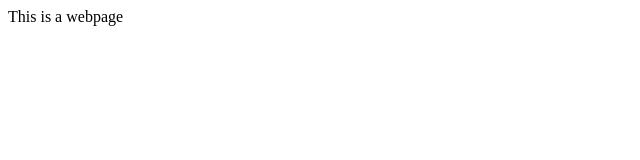
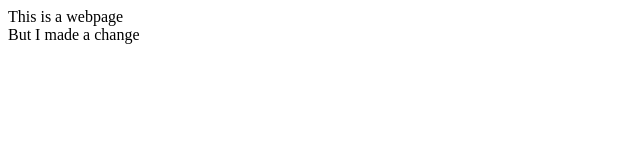
Before and after one commit to timiodulate/new-project, a plain HTML site: page index.html in a window 1280 px wide. Shown: the whole page, without its empty margins (0-640 px from the left). Drawn offline with Linux system fonts and the light colour scheme.

Commit message:
modified index.html deleted new.html added generated

```diff
--- a/index.html
+++ b/index.html
@@ -6,6 +6,7 @@
 		<title>Document</title>
 	</head>
 	<body>
-		This is a webpage
+		This is a webpage <br />
+		But I made a change
 	</body>
 </html>
```
Also changed, not shown: generated.html (added), new.html (deleted).
